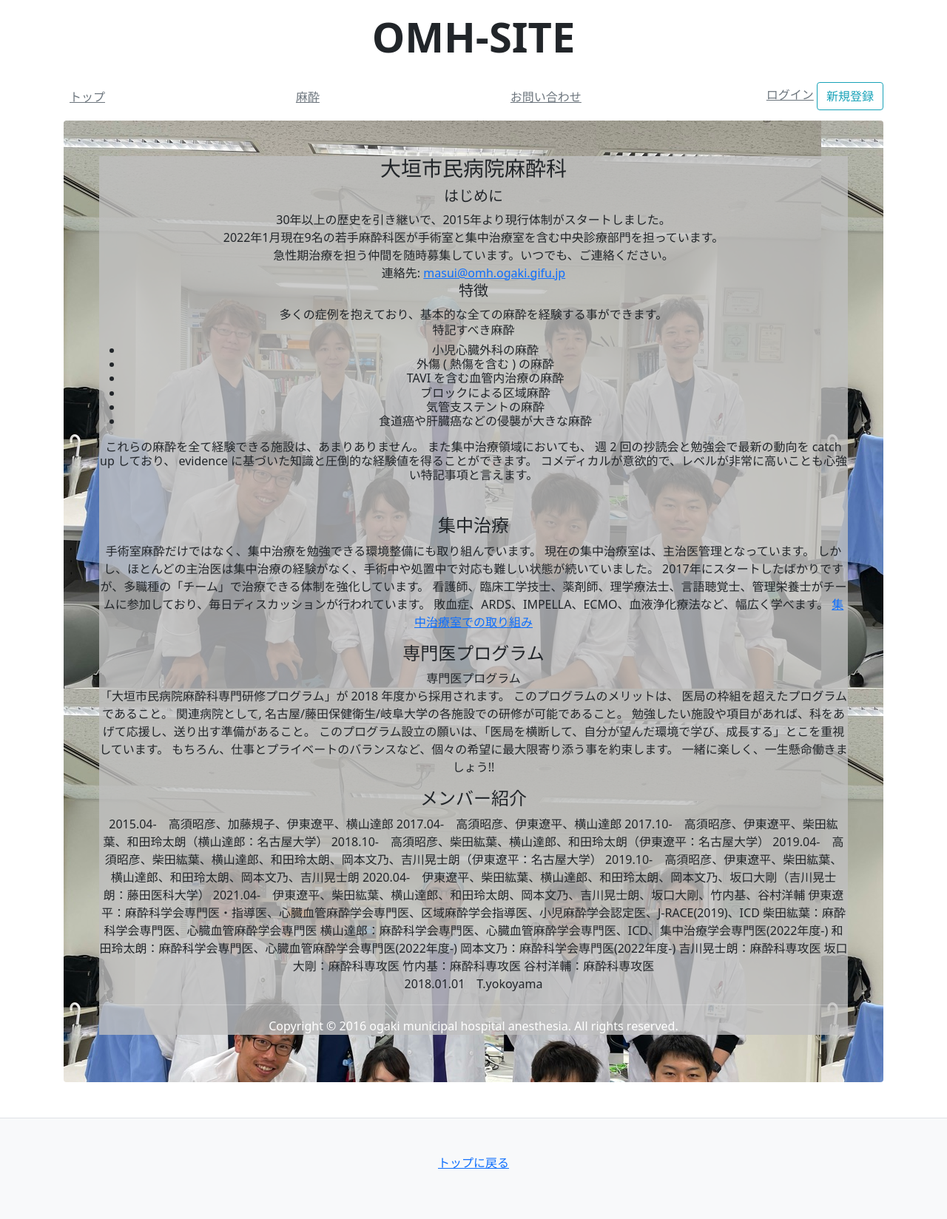
After one commit to yktt-nuane/OMH-SITE, a Django app: page /omh_index/ in a window 1280 px wide. The commit adds this page. Shown: the whole page at 74% size. Run offline with Django 4.2, Linux system fonts and the light colour scheme; some libraries are stand-ins or nearby versions.

Commit message:
omh_index作成

```diff
--- a/anestudy/models/blog.py
+++ b/anestudy/models/blog.py
@@ -9,6 +9,7 @@ class Tag(models.Model):
     slug = models.CharField(primary_key=True, unique=True, max_length=20)
     name = models.CharField(unique=True, max_length=20)
     category = models.CharField(unique=False, max_length=20, null=True)
+    category2 = models.CharField(unique=False, max_length=20, null=True)
 
     def __str__(self):
         return self.slug
--- a/anestudy/views.py
+++ b/anestudy/views.py
@@ -173,3 +173,6 @@ def edit_post(request, postarticle_id=None):
         form.save()
         return redirect('/')
     return render(request, 'anestudy/postarticle.html', {'form': form})
+
+def omh_index(request):
+    return render(request, 'anestudy/omh_index.html')
--- a/config/urls.py
+++ b/config/urls.py
@@ -8,6 +8,7 @@ from django.conf.urls.static import static
 urlpatterns = [
     path('admin/', admin.site.urls),
     path('', views.index),
+    path('omh_index/', views.omh_index),
     path('login/', views.Login.as_view()),
     path('logout/', LogoutView.as_view()),
     path('posted_articles/', views.posted_articles),
--- /dev/null
+++ b/templates/anestudy/omh_index.html
@@ -0,0 +1,86 @@
+{% extends 'anestudy/base.html' %}
+
+{% block content %}
+
+{% load static %}
+
+<main class="container">
+    <div class="bg-image p-5 text-center shadow-1-strong rounded mb-5 text-white"
+    style="background-image: url({% static 'anestudy/omh-top1.png' %})"; height: 100vh>
+            <div class="mask" style="background-color: rgba(192, 192, 192, 0.8);">
+                <div class="justify-content-center align-items-center h-100">
+                    <h3 class="text-body">大垣市民病院麻酔科</h3>
+                    <div class="text-body">
+                        <h5>はじめに</h5>
+                        30年以上の歴史を引き継いで、2015年より現行体制がスタートしました。<br>
+                        2022年1月現在9名の若手麻酔科医が手術室と集中治療室を含む中央診療部門を担っています。<br>
+                        急性期治療を担う仲間を随時募集しています。いつでも、ご連絡ください。<br>
+                        連絡先: <a href="mailto:masui@omh.ogaki.gifu.jp">masui@omh.ogaki.gifu.jp</a><br>
+                        <h5>特徴</h5>
+                        多くの症例を抱えており、基本的な全ての麻酔を経験する事ができます。<br>
+                        <h6>特記すべき麻酔<h6>
+        <ul>
+            <li>小児心臓外科の麻酔</li>
+            <li>外傷 ( 熱傷を含む ) の麻酔</li>
+            <li>TAVI を含む血管内治療の麻酔</li>
+            <li>ブロックによる区域麻酔</li>
+            <li>気管支ステントの麻酔</li>
+            <li>食道癌や肝臓癌などの侵襲が大きな麻酔</li>
+        </ul>
+<p>これらの麻酔を全て経験できる施設は、あまりありません。
+また集中治療領域においても、
+週 2 回の抄読会と勉強会で最新の動向を catch up しており、
+evidence に基づいた知識と圧倒的な経験値を得ることができます。
+コメディカルが意欲的で、レベルが非常に高いことも心強い特記事項と言えます。
+</p>
+<br>
+<h4>集中治療</h4>
+<p>手術室麻酔だけではなく、集中治療を勉強できる環境整備にも取り組んでいます。
+現在の集中治療室は、主治医管理となっています。
+しかし、ほとんどの主治医は集中治療の経験がなく、手術中や処置中で対応も難しい状態が続いていました。
+2017年にスタートしたばかりですが、多職種の「チーム」で治療できる体制を強化しています。
+看護師、臨床工学技士、薬剤師、理学療法士、言語聴覚士、管理栄養士がチームに参加しており、毎日ディスカッションが行われています。
+敗血症、ARDS、IMPELLA、ECMO、血液浄化療法など、幅広く学べます。
+<a href="https://project-linked.com/linkedplus/linked_vol32/ogakishimin/page01/">集中治療室での取り組み</a>
+<br>
+<h4>専門医プログラム</h4>
+専門医プログラム
+<p>「大垣市民病院麻酔科専門研修プログラム」が 2018 年度から採用されます。
+
+このプログラムのメリットは、
+
+医局の枠組を超えたプログラムであること。
+関連病院として, 名古屋/藤田保健衛生/岐阜大学の各施設での研修が可能であること。
+勉強したい施設や項目があれば、科をあげて応援し、送り出す準備があること。
+このプログラム設立の願いは、「医局を横断して、自分が望んだ環境で学び、成長する」とこを重視しています。
+もちろん、仕事とプライベートのバランスなど、個々の希望に最大限寄り添う事を約束します。
+一緒に楽しく、一生懸命働きましょう!!</p>
+
+<h4>メンバー紹介</h4>
+2015.04-　高須昭彦、加藤規子、伊東遼平、横山達郎
+2017.04-　高須昭彦、伊東遼平、横山達郎
+2017.10-　高須昭彦、伊東遼平、柴田紘葉、和田玲太朗（横山達郎：名古屋大学）
+2018.10-　高須昭彦、柴田紘葉、横山達郎、和田玲太朗（伊東遼平：名古屋大学）
+2019.04-　高須昭彦、柴田紘葉、横山達郎、和田玲太朗、岡本文乃、吉川晃士朗（伊東遼平：名古屋大学）
+2019.10-　高須昭彦、伊東遼平、柴田紘葉、横山達郎、和田玲太朗、岡本文乃、吉川晃士朗
+2020.04-　伊東遼平、柴田紘葉、横山達郎、和田玲太朗、岡本文乃、坂口大剛（吉川晃士朗：藤田医科大学）
+2021.04-　伊東遼平、柴田紘葉、横山達郎、和田玲太朗、岡本文乃、吉川晃士朗、坂口大剛、竹内基、谷村洋輔
+
+伊東遼平：麻酔科学会専門医・指導医、心臓血管麻酔学会専門医、区域麻酔学会指導医、小児麻酔学会認定医、J-RACE(2019)、ICD
+柴田紘葉：麻酔科学会専門医、心臓血管麻酔学会専門医
+横山達郎：麻酔科学会専門医、心臓血管麻酔学会専門医、ICD、集中治療学会専門医(2022年度-)
+和田玲太朗：麻酔科学会専門医、心臓血管麻酔学会専門医(2022年度-)
+岡本文乃：麻酔科学会専門医(2022年度-)
+吉川晃士朗：麻酔科専攻医
+坂口大剛：麻酔科専攻医
+竹内基：麻酔科専攻医
+谷村洋輔：麻酔科専攻医
+<p class="index-invitation-sign">2018.01.01　T.yokoyama</p>
+</div>
+<div class="footer">
+<hr>
+<p class="copyright">Copyright &copy; 2016 ogaki municipal hospital anesthesia. All rights reserved.</p>
+</div>
+</main>
+
+{% endblock %}
--- a/templates/anestudy/postarticle.html
+++ b/templates/anestudy/postarticle.html
@@ -6,7 +6,7 @@
     <form action="" method="POST">
         {% csrf_token %}
         {{ form.media }}
-        {{ form }}
+        {{ form.as_p }}
         <input type="submit" value="Save">
     </form>
 </div>
```
Also changed, not shown: templates/anestudy/index.html (+19 -39 lines), templates/anestudy/posted_articles_tag.html (+5 -3 lines), templates/anestudy/posted_articles_top.html (+43 -3 lines), anestudy/migrations/0006_tag_category2.py (added), static/anestudy/omh-top1.png (added).
